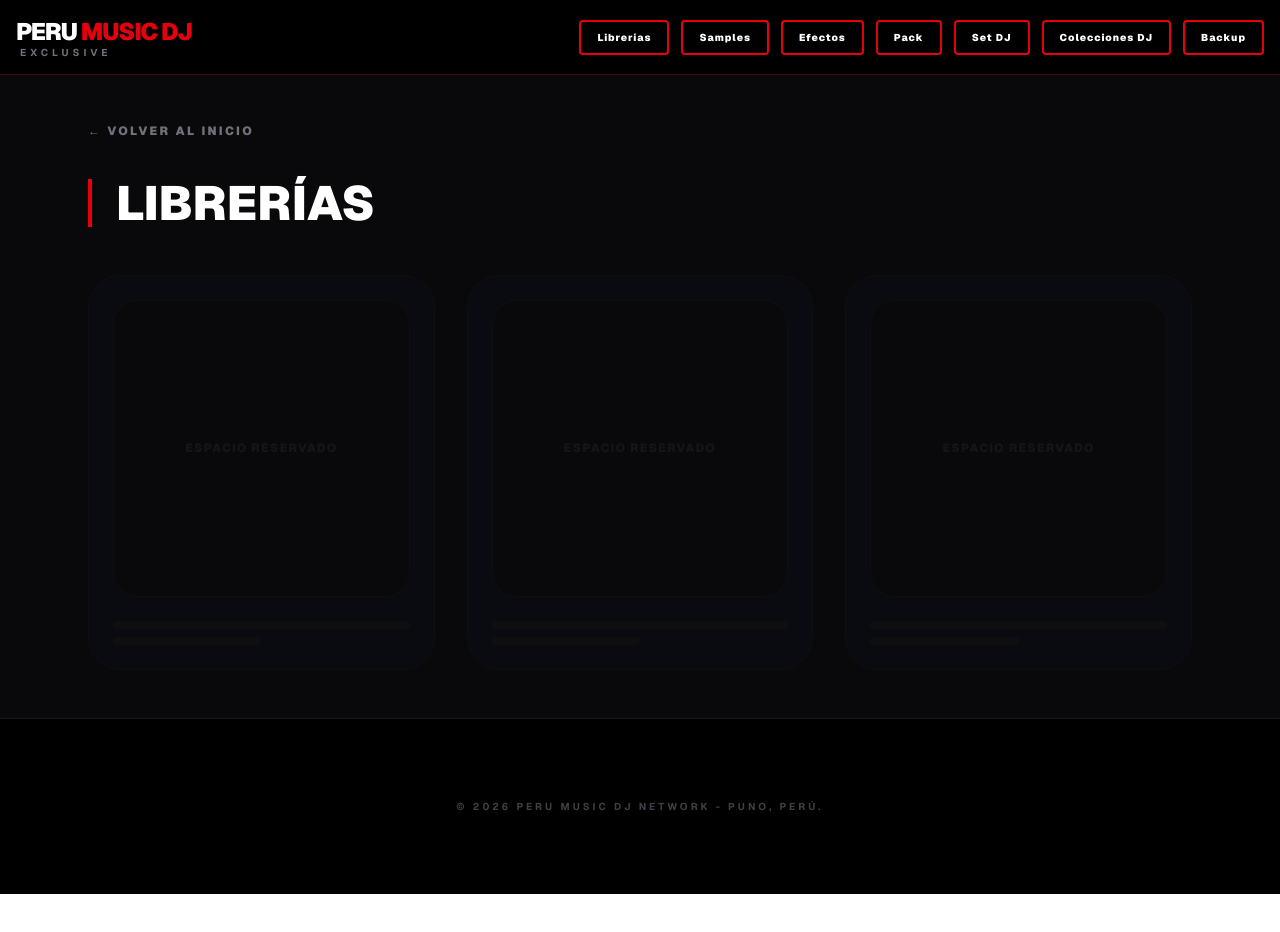
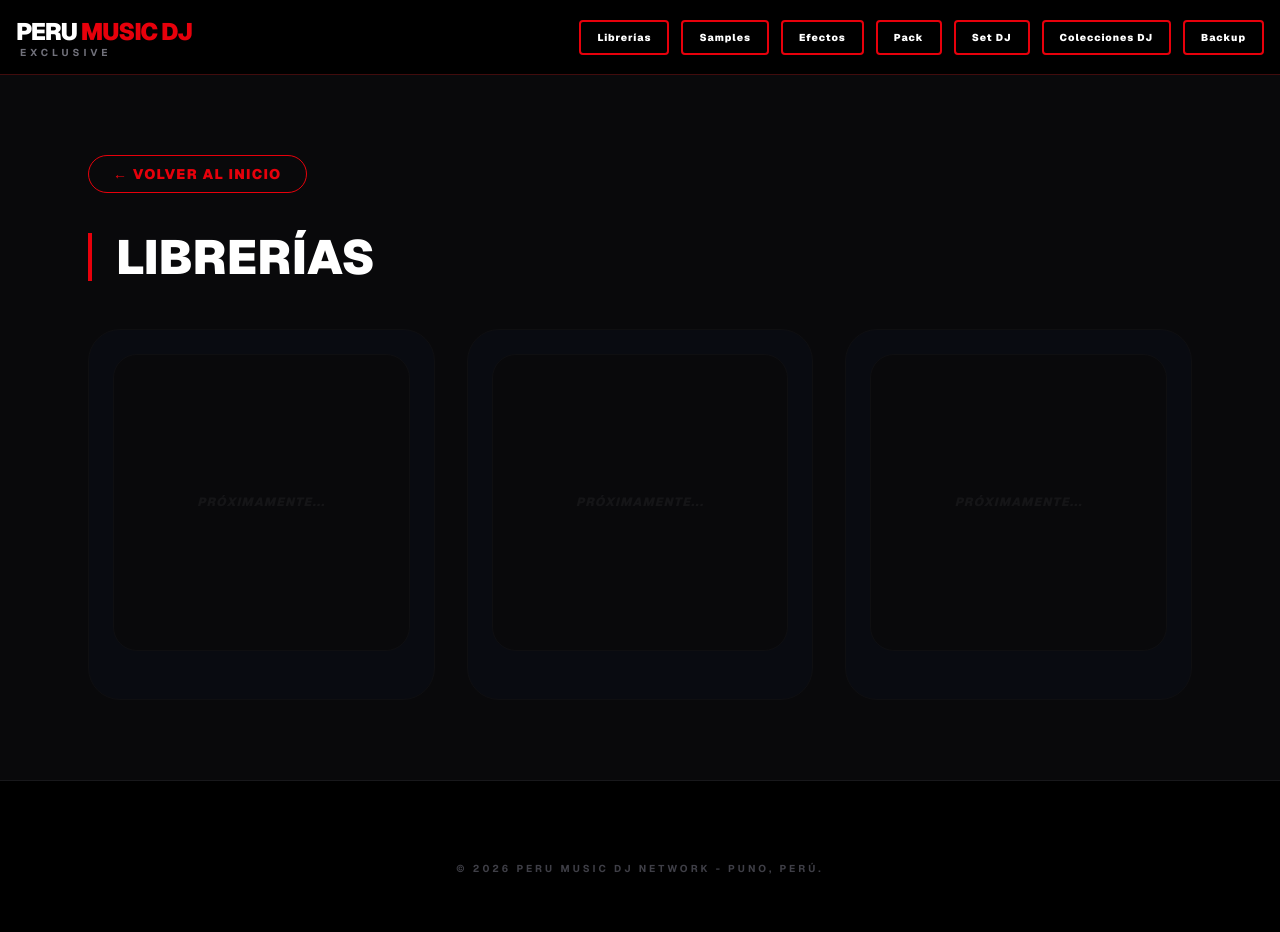
Before and after one commit to Edison-Bits/global-music-dj, a Next.js app: page / in a window 1280 px wide. Both pictures are taken after a click on the button "Librerías". Shown: the top 932 px of the page. Before the commit the page ends 894 px from the top, so only its background shows below. Built offline with nearby package versions, Linux system fonts and the light colour scheme.

Commit message:
Navegacion entrada y salida corregida

```diff
--- a/app/page.tsx
+++ b/app/page.tsx
@@ -1,19 +1,19 @@
-"use client"; // Esta línea quita el error rojo
-import { useState } from 'react'; // Esta línea habilita los botones
+"use client";
+import { useState } from 'react';
 
 export default function Home() {
-  // Estado para controlar la entrada y salida de cada sección
+  // Estado para controlar qué sección está abierta
   const [seccionAbierta, setSeccionAbierta] = useState(null);
 
   const cerrarSeccion = () => setSeccionAbierta(null);
 
   return (
     <div className="min-h-screen bg-zinc-950 text-white font-sans">
-      {/* Barra de Navegación Uniforme */}
+      {/* Barra de Navegación */}
       <nav className="p-4 bg-black/95 backdrop-blur-md border-b border-red-900/50 sticky top-0 z-50">
         <div className="max-w-7xl mx-auto flex justify-between items-center">
 
-          {/* Logo PERU MUSIC DJ */}
+          {/* Logo - Al hacer clic vuelve al inicio */}
           <div className="flex flex-col leading-none cursor-pointer" onClick={cerrarSeccion}>
             <h1 className="text-xl md:text-2xl font-black tracking-tighter text-white uppercase">
               PERU <span className="text-red-600">MUSIC DJ</span>
@@ -23,7 +23,7 @@ export default function Home() {
             </span>
           </div>
 
-          {/* Menú de Botones con lógica de ingreso */}
+          {/* Menú de Botones - Configurados para ACTIVAR la navegación */}
           <div className="hidden lg:flex space-x-3 text-[10px] font-black uppercase tracking-widest items-center">
             <button onClick={() => setSeccionAbierta('Librerías')} className="border-2 border-red-600 px-4 py-2 rounded-sm bg-black hover:bg-red-600 transition-all duration-300">Librerías</button>
             <button onClick={() => setSeccionAbierta('Samples')} className="border-2 border-red-600 px-4 py-2 rounded-sm bg-black hover:bg-red-600 transition-all duration-300">Samples</button>
@@ -36,8 +36,9 @@ export default function Home() {
         </div>
       </nav>
 
+      {/* LÓGICA DE VISUALIZACIÓN */}
       {!seccionAbierta ? (
-        /* PORTADA ORIGINAL INTACTA (Fondo de consola DJ) */
+        /* PORTADA (Solo se ve si no hay botón presionado) */
         <header
           className="py-40 px-6 text-center bg-cover bg-center bg-no-repeat relative"
           style={{ backgroundImage: "url('/fondo.avif')" }}
@@ -57,11 +58,11 @@ export default function Home() {
           </p>
         </header>
       ) : (
-        /* CONTENIDO QUE APARECE AL INGRESAR (Botón Volver y Tarjetas) */
-        <div className="max-w-6xl mx-auto px-6 py-12 animate-in fade-in duration-500">
+        /* VISTA DE SECCIÓN (Se ve cuando presionas un botón) */
+        <div className="max-w-6xl mx-auto px-6 py-20 animate-in fade-in duration-300">
           <button
             onClick={cerrarSeccion}
-            className="mb-10 text-zinc-500 hover:text-red-600 font-black uppercase tracking-[0.2em] text-xs transition-colors flex items-center gap-2"
+            className="mb-10 text-red-600 hover:text-white font-black uppercase tracking-widest text-sm flex items-center gap-2 border border-red-600 px-6 py-2 rounded-full transition-all"
           >
             ← VOLVER AL INICIO
           </button>
@@ -70,22 +71,20 @@ export default function Home() {
             {seccionAbierta}
           </h3>
 
-          {/* Tarjetas vacías con el estilo solicitado */}
           <div className="grid grid-cols-1 md:grid-cols-3 gap-8">
+            {/* Tarjetas vacías con el estilo de DJ Ventu */}
             {[1, 2, 3].map((i) => (
               <div key={i} className="bg-[#0a0f1a] border border-zinc-900 p-6 rounded-[2rem] opacity-40">
                 <div className="aspect-square bg-zinc-950 rounded-3xl border border-zinc-900 mb-6 flex items-center justify-center">
-                  <span className="text-zinc-800 font-black uppercase tracking-widest text-xs">Espacio Reservado</span>
+                  <span className="text-zinc-800 font-black uppercase tracking-widest text-xs italic">Próximamente...</span>
                 </div>
-                <div className="h-2 w-full bg-zinc-900 rounded mb-2"></div>
-                <div className="h-2 w-1/2 bg-zinc-900 rounded"></div>
               </div>
             ))}
           </div>
         </div>
       )}
 
-      {/* Footer Uniforme */}
+      {/* Footer */}
       <footer className="bg-black py-20 px-6 text-center border-t border-zinc-900 font-bold">
         <p className="text-zinc-700 text-[10px] uppercase tracking-[0.3em]">
           © 2026 PERU MUSIC DJ NETWORK - PUNO, PERÚ.
```
